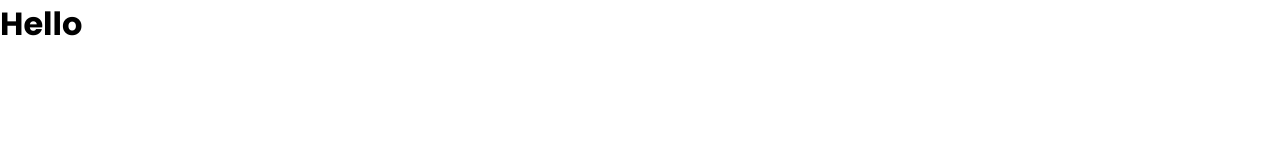
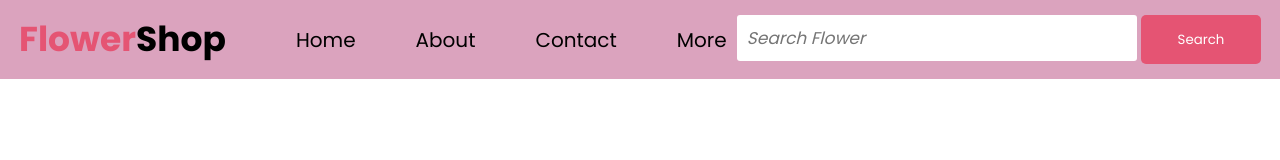
Before and after one commit to Md-rifat33/flower-shop, a plain HTML site: page index.html in a window 1280 px wide. Drawn offline with Linux system fonts and the light colour scheme.

Commit message:
navbar completed

```diff
--- a/css/style.css
+++ b/css/style.css
@@ -6,3 +6,69 @@
   box-sizing: border-box;
   font-family: 'Poppins', sans-serif;
 }
+
+/* start: Navbar */
+.navbar {
+  display: flex;
+  justify-content: space-around;
+  align-items: center;
+  padding: 14px;
+  background-color: #a7216269;
+}
+
+.logo {
+  font-size: 23px;
+  transition: 0.5s;
+  cursor: pointer;
+}
+
+.logo:hover {
+  transform: rotate(360deg);
+}
+
+.logo_name {
+  color: #e55473;
+}
+
+.menu_items {
+  display: flex;
+  justify-content: space-around;
+  align-items: center;
+}
+
+.menu_container {
+  display: flex;
+}
+
+.menu_container li {
+  list-style: none;
+  margin-left: 60px;
+  font-size: 20px;
+  cursor: pointer;
+  transition: 0.5s;
+}
+
+.menu_container li:hover {
+  color: #fff;
+}
+
+.search_box {
+  width: 400px;
+  padding: 10px;
+  border: 0;
+  border-radius: 3px;
+  font-size: 17px;
+  font-style: italic;
+}
+
+.search_btn {
+  border: 0;
+  width: 120px;
+  height: 49px;
+  padding: 13px;
+  border-radius: 5px;
+  background-color: #e55473;
+  color: #fff;
+  cursor: pointer;
+}
+/* End : Navbar */
--- a/index.html
+++ b/index.html
@@ -7,6 +7,28 @@
     <link rel="stylesheet" href="./css/style.css" />
   </head>
   <body>
-    <h1>Hello</h1>
+    <!-- start : Header Part -->
+    <header>
+      <!-- start : navbar -->
+      <nav class="navbar">
+        <div class="logo">
+          <h2><span class="logo_name">Flower</span>Shop</h2>
+        </div>
+        <div class="menu_items">
+          <ul class="menu_container">
+            <li>Home</li>
+            <li>About</li>
+            <li>Contact</li>
+            <li>More</li>
+          </ul>
+        </div>
+        <div class="search_items">
+          <input type="text" class="search_box" placeholder="Search Flower" />
+          <button class="search_btn">Search</button>
+        </div>
+      </nav>
+      <!-- End : navbar -->
+    </header>
+    <!-- End : Header Part -->
   </body>
 </html>
```
